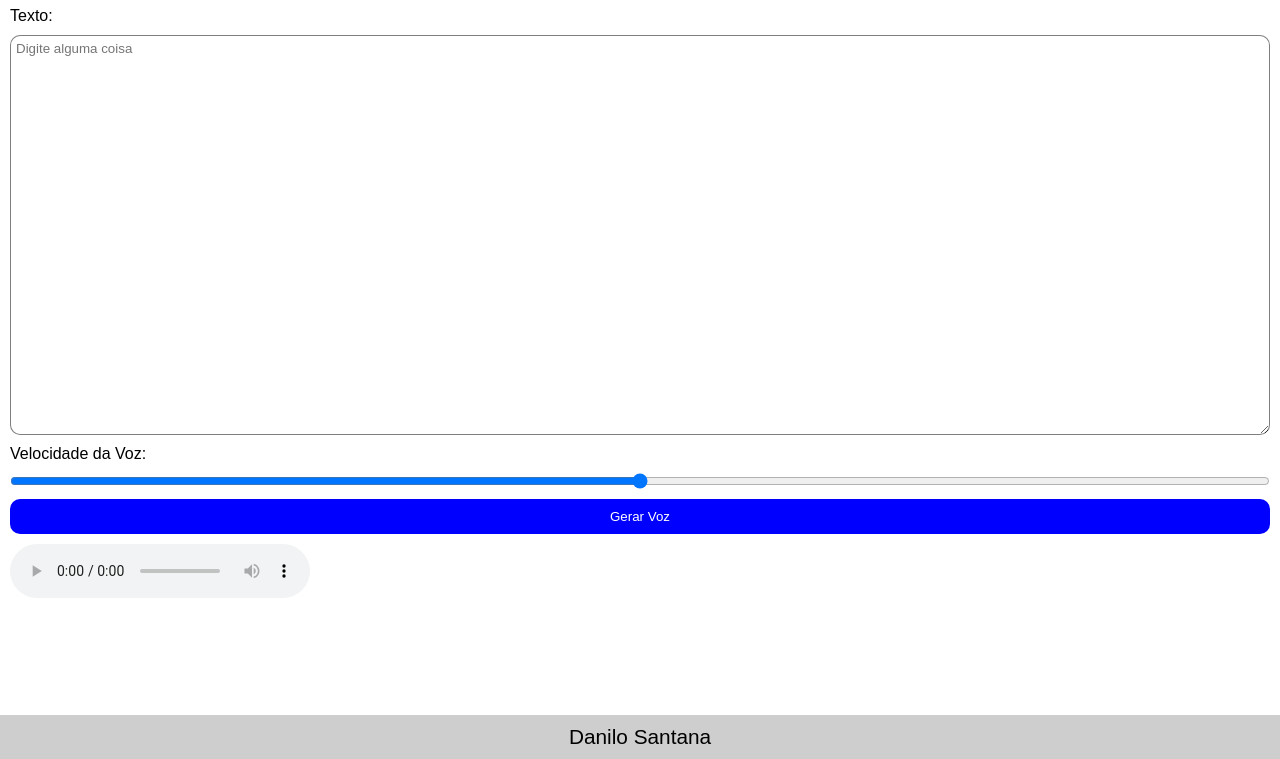
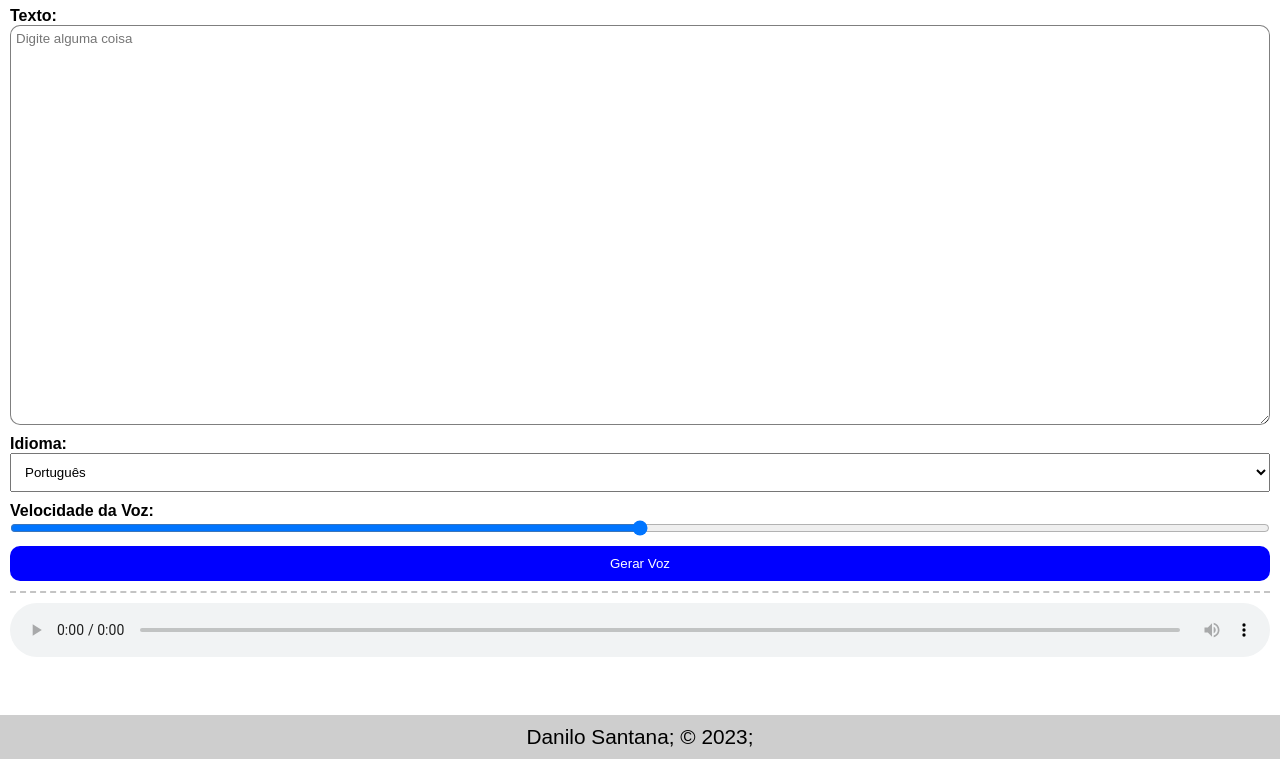
Before and after one commit to danilosantanaa/VoiceProduce, a plain HTML site: page index.html in a window 1280 px wide. Shown: the part 41-800 px from the top of the page. Drawn offline with Linux system fonts and the light colour scheme.

Commit message:
Melhoria na interface

```diff
--- a/css/style.css
+++ b/css/style.css
@@ -27,6 +27,15 @@ section.text {
     gap: 10px;
 }
 
+.input {
+    display: flex;
+    flex-direction: column;
+}
+
+.input > label {
+    font-weight: bolder;
+}
+
 .text textarea {
     width: 100%;
     height: 50vh;
@@ -35,16 +44,27 @@ section.text {
     padding: 5px;
 }
 
+select {
+    padding: 10px;
+}
+
 button {
     background-color: blue;
     color: white;
     padding: 10px;
     border: none;
     border-radius: 10px;
+    cursor: pointer;
 }
 
 section.sound {
     padding-top: 10px;
+    border-top: 2px dashed rgba(0, 0, 0, 0.233);
+    margin-top: 10px;
+}
+
+section > audio {
+    width: 100%;
 }
 
 footer {
--- a/index.html
+++ b/index.html
@@ -13,11 +13,25 @@
     </header>
     <main>
         <section class="text">
-            Texto:
-            <textarea name="text" id="text" placeholder="Digite alguma coisa"></textarea>
 
-            Velocidade da Voz:
-            <input type="range" name="velocidade" id="" min="0" max="10">
+            <div class="input">
+                <label for="text">Texto:</label>
+                <textarea name="text" id="text" placeholder="Digite alguma coisa"></textarea>
+            </div>
+
+            <div class="input">
+                <label for="idioma">Idioma:</label>
+                <select name="idioma">
+                    <option value="pt-br" selected>Português</option>
+                    <option value="en-us">Inglês</option>
+                </select>
+            </div>
+
+            <div class="input">
+                <label for="">Velocidade da Voz:</label>
+                <input type="range" name="velocidade" id="" min="0" max="10">
+            </div>
+
             <button>Gerar Voz</button>
         </section>
 
@@ -28,7 +42,7 @@
         </section>
     </main>
     <footer>
-        <p>Danilo Santana</p>
+        <p>Danilo Santana; &copy; <script>document.write(new Date().getFullYear())</script>;</p>
     </footer>
 
     <script src="js/script.js"></script>
--- a/js/script.js
+++ b/js/script.js
@@ -1,15 +1,17 @@
-const api_url = 'https://www.google.com/speech-api/v1/synthesize?enc=mpeg&lang=pt-br&client=lr-language-tts&use_google_only_voices=1'
+const api_url = 'https://www.google.com/speech-api/v1/synthesize?enc=mpeg&client=lr-language-tts&use_google_only_voices=1'
 const textarea = document.querySelector('textarea#text')
+const idioma = document.querySelector('select')
+const range = document.querySelector("input[type='range']")
+const btn = document.querySelector('button')
 const audio = document.querySelector('audio')
-const btn = document.querySelector('button')
-const range = document.querySelector("input[type='range']")
 
 btn.addEventListener("click", () => {
     const query = textarea.value.trim()
+    const language = idioma.value
     const speed = Number(range.value) / 10
 
     if(query != "") {
-        audio.src = `${api_url}&speed=${speed}&&text=${query}`
+        audio.src = `${api_url}&speed=${speed}&lang=${language}&text=${query}`
 
         audio.onloadeddata = () => {
             audio.play()
```
